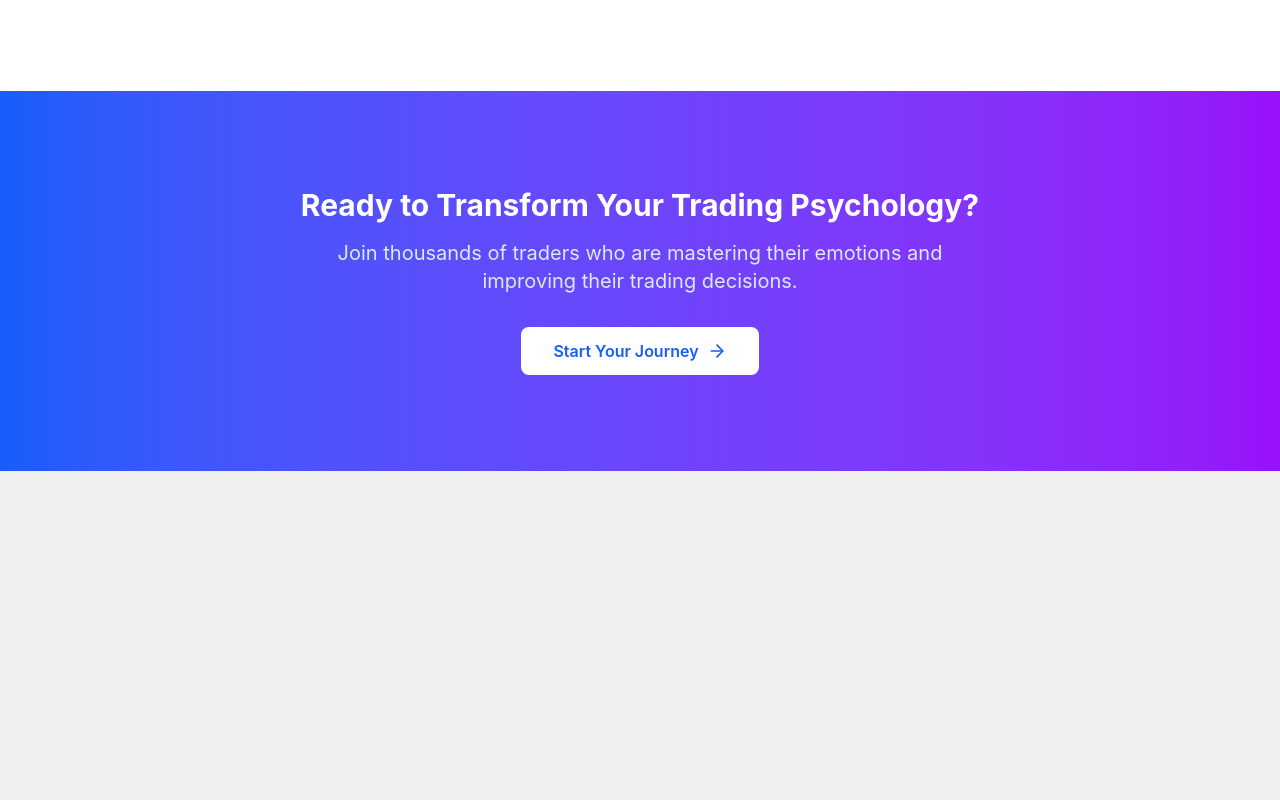
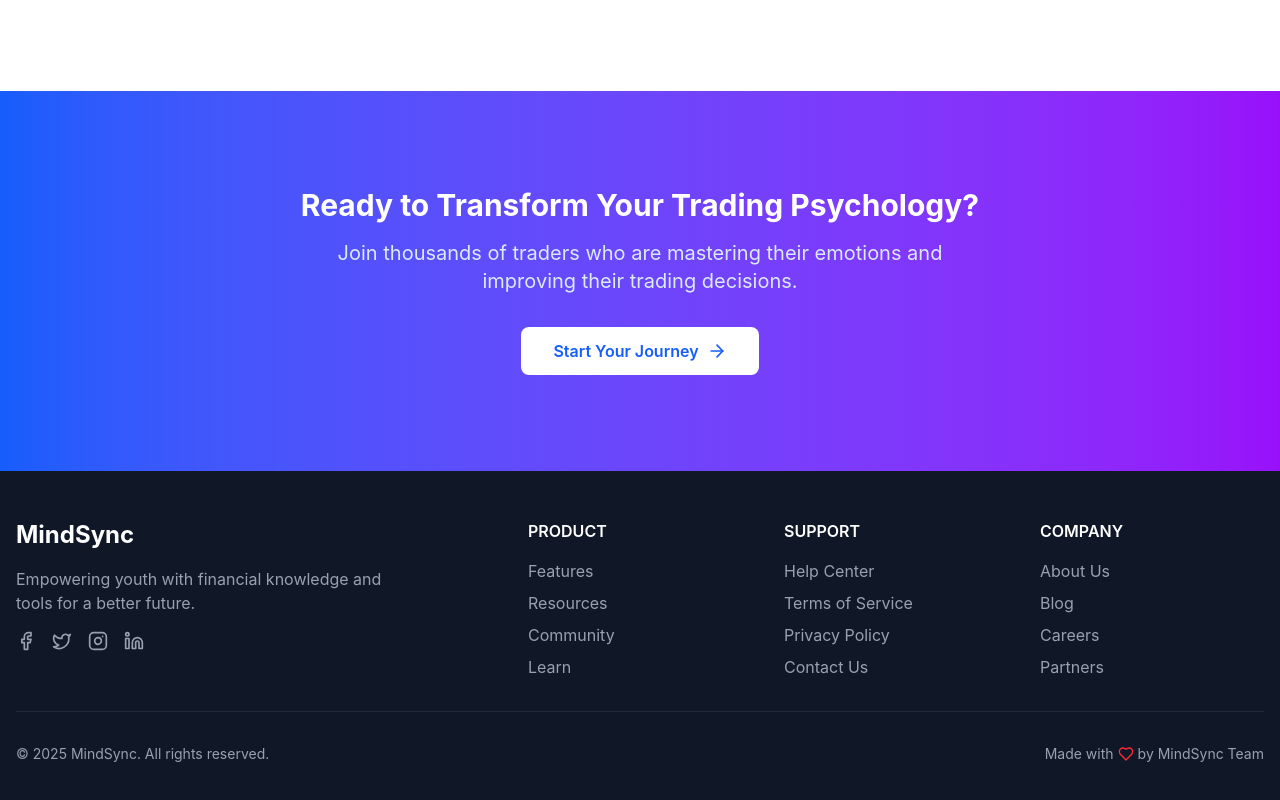
Before and after one commit to Smlchinaza/young-minds, a React (Vite) app in the folder frontend/: page / in a window 1280 px wide. Shown: the part 1069-1869 px from the top of the page. Before the commit the page ends 1540 px from the top, so only its background shows below. Built offline with nearby package versions, Linux system fonts and the light colour scheme.

Commit message:
feat: implement Footer component and enhance RootLayout with Footer integration

```diff
--- /dev/null
+++ b/frontend/src/components/Footer.jsx
@@ -0,0 +1,102 @@
+import { Link } from 'react-router-dom';
+import { Facebook, Twitter, Instagram, Linkedin, Heart } from 'lucide-react';
+
+const Footer = () => {
+  const currentYear = new Date().getFullYear();
+
+  const footerLinks = {
+    product: [
+      { name: 'Features', path: '/features' },
+      { name: 'Resources', path: '/resources' },
+      { name: 'Community', path: '/community' },
+      { name: 'Learn', path: '/learn' },
+    ],
+    support: [
+      { name: 'Help Center', path: '/help' },
+      { name: 'Terms of Service', path: '/terms' },
+      { name: 'Privacy Policy', path: '/privacy' },
+      { name: 'Contact Us', path: '/contact' },
+    ],
+    company: [
+      { name: 'About Us', path: '/about' },
+      { name: 'Blog', path: '/blog' },
+      { name: 'Careers', path: '/careers' },
+      { name: 'Partners', path: '/partners' },
+    ],
+  };
+
+  const socialLinks = [
+    { icon: Facebook, href: 'https://facebook.com' },
+    { icon: Twitter, href: 'https://twitter.com' },
+    { icon: Instagram, href: 'https://instagram.com' },
+    { icon: Linkedin, href: 'https://linkedin.com' },
+  ];
+
+  return (
+    <footer className="bg-gray-900 text-white">
+      <div className="max-w-7xl mx-auto px-4 py-12">
+        {/* Main Footer Content */}
+        <div className="grid grid-cols-1 md:grid-cols-2 lg:grid-cols-5 gap-8 mb-8">
+          {/* Brand Section */}
+          <div className="lg:col-span-2">
+            <Link to="/" className="flex items-center mb-4">
+              <span className="text-2xl font-bold text-white">MindSync</span>
+            </Link>
+            <p className="text-gray-400 mb-4 max-w-sm">
+              Empowering youth with financial knowledge and tools for a better future.
+            </p>
+            {/* Social Links */}
+            <div className="flex space-x-4">
+              {socialLinks.map((social, index) => (
+                <a
+                  key={index}
+                  href={social.href}
+                  target="_blank"
+                  rel="noopener noreferrer"
+                  className="text-gray-400 hover:text-white transition-colors"
+                >
+                  <social.icon size={20} />
+                </a>
+              ))}
+            </div>
+          </div>
+
+          {/* Links Sections */}
+          {Object.entries(footerLinks).map(([category, links]) => (
+            <div key={category}>
+              <h3 className="text-white font-semibold uppercase mb-4">
+                {category}
+              </h3>
+              <ul className="space-y-2">
+                {links.map((link) => (
+                  <li key={link.name}>
+                    <Link
+                      to={link.path}
+                      className="text-gray-400 hover:text-white transition-colors"
+                    >
+                      {link.name}
+                    </Link>
+                  </li>
+                ))}
+              </ul>
+            </div>
+          ))}
+        </div>
+
+        {/* Bottom Bar */}
+        <div className="border-t border-gray-800 pt-8">
+          <div className="flex flex-col md:flex-row justify-between items-center">
+            <div className="text-gray-400 text-sm mb-4 md:mb-0">
+              © {currentYear} MindSync. All rights reserved.
+            </div>
+            <div className="flex items-center text-gray-400 text-sm">
+              Made with <Heart size={16} className="mx-1 text-red-500" /> by MindSync Team
+            </div>
+          </div>
+        </div>
+      </div>
+    </footer>
+  );
+};
+
+export default Footer;
--- a/frontend/src/layouts/RootLayout.jsx
+++ b/frontend/src/layouts/RootLayout.jsx
@@ -1,13 +1,15 @@
 import { Outlet } from 'react-router-dom';
 import Navbar from '../components/Navbar';
+import Footer from '../components/Footer';
 
 const RootLayout = () => {
   return (
-    <div className="min-h-screen bg-gradient-to-br from-blue-50 to-purple-50">
+    <div className="min-h-screen flex flex-col bg-gradient-to-br from-blue-50 to-purple-50">
       <Navbar />
-      <main>
+      <main className="flex-grow">
         <Outlet />
       </main>
+      <Footer />
     </div>
   );
 };
```
